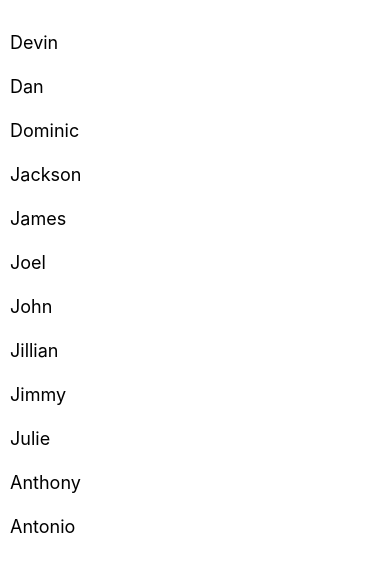
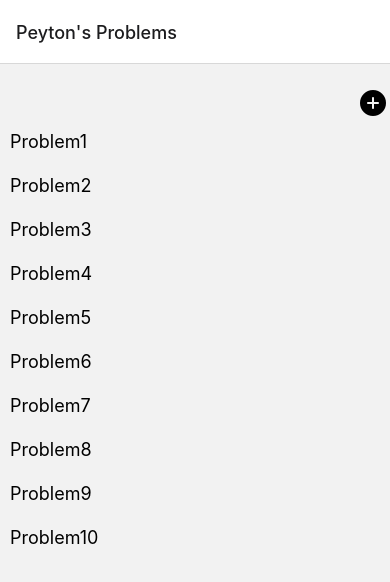
Before and after one commit to peytonzeller-av/SprayProj, a React Native app: screen /Home in a window 390 px wide. Shown: the top 582 px of the page. Built offline with nearby package versions, Linux system fonts and the light colour scheme.

Commit message:
Added mock data, Problem Details, Problem View, Navigation

```diff
--- a/App.js
+++ b/App.js
@@ -1,40 +1,56 @@
 import { StatusBar } from "expo-status-bar";
 import { StyleSheet, Text, View, FlatList } from "react-native";
-// import Icon from "@mui/material/Icon";
+import { Ionicons } from "@expo/vector-icons";
+import ProblemList from "./ProblemList";
+import { NavigationContainer } from "@react-navigation/native";
+import { createNativeStackNavigator } from "@react-navigation/native-stack";
+
+const Stack = createNativeStackNavigator();
 
 export default function App() {
   return (
+    <NavigationContainer>
+      <Stack.Navigator>
+        <Stack.Screen
+          name="Home"
+          component={HomeScreen}
+          options={{ title: "Peyton's Problems" }}
+        />
+        <Stack.Screen name="ProblemView" component={ProblemDetails} />
+      </Stack.Navigator>
+    </NavigationContainer>
+  );
+}
+
+// TODO - Break out in to separate file
+const HomeScreen = () => {
+  return (
     <View style={styles.container}>
-      {/* <Icon color="primary">add_circle</Icon> */}
-      <FlatList
-        data={[
-          { key: "Devin" },
-          { key: "Dan" },
-          { key: "Dominic" },
-          { key: "Jackson" },
-          { key: "James" },
-          { key: "Joel" },
-          { key: "John" },
-          { key: "Jillian" },
-          { key: "Jimmy" },
-          { key: "Julie" },
-          { key: "Anthony" },
-          { key: "Antonio" },
-        ]}
-        renderItem={({ item }) => <Text style={styles.item}>{item.key}</Text>}
-      />
+      <View style={styles.header}>
+        <Ionicons name="md-add-circle" size={32} />
+      </View>
+      <ProblemList />
     </View>
   );
-}
+};
+
+// TODO - Break out in to separate file
+const ProblemDetails = ({ navigation, route }) => {
+  return (
+    <View>
+      <Text>{route.params.name}</Text>
+      <Text>V{route.params.grade}</Text>
+    </View>
+  );
+};
 
 const styles = StyleSheet.create({
   container: {
     flex: 1,
     paddingTop: 22,
   },
-  item: {
-    padding: 10,
-    fontSize: 18,
-    height: 44,
+  header: {
+    flexDirection: "row",
+    justifyContent: "flex-end",
   },
 });
--- /dev/null
+++ b/ProblemList.js
@@ -0,0 +1,44 @@
+import { StyleSheet, Text, View, FlatList } from "react-native";
+import { useNavigation } from "@react-navigation/native";
+
+const ProblemList = () => {
+  const navigation = useNavigation();
+  // Mock Data
+  const data = [
+    { key: "Problem1", grade: 1, createdOn: "01-30-2022" },
+    { key: "Problem2", grade: 3, createdOn: "01-30-2022" },
+    { key: "Problem3", grade: 5, createdOn: "01-30-2022" },
+    { key: "Problem4", grade: 2, createdOn: "01-30-2022" },
+    { key: "Problem5", grade: 8, createdOn: "01-30-2022" },
+    { key: "Problem6", grade: 7, createdOn: "01-30-2022" },
+    { key: "Problem7", grade: 6, createdOn: "01-30-2022" },
+    { key: "Problem8", grade: 6, createdOn: "01-30-2022" },
+    { key: "Problem9", grade: 4, createdOn: "01-30-2022" },
+    { key: "Problem10", grade: 3, createdOn: "01-30-2022" },
+  ];
+
+  return (
+    <FlatList
+      data={data}
+      renderItem={({ item }) => (
+        <Text
+          onPress={() =>
+            navigation.navigate("ProblemView", {
+              name: item.key,
+              grade: item.grade,
+            })
+          }
+          style={{
+            padding: 10,
+            fontSize: 18,
+            height: 44,
+          }}
+        >
+          {item.key}
+        </Text>
+      )}
+    />
+  );
+};
+
+export default ProblemList;
--- a/package.json
+++ b/package.json
@@ -14,11 +14,15 @@
     "@emotion/styled": "^11.6.0",
     "@mui/icons-material": "^5.3.1",
     "@mui/material": "^5.3.1",
+    "@react-navigation/native": "^6.0.7",
+    "@react-navigation/native-stack": "^6.3.0",
     "expo": "~44.0.0",
     "expo-status-bar": "~1.2.0",
     "react": "17.0.1",
     "react-dom": "17.0.1",
     "react-native": "0.64.3",
+    "react-native-safe-area-context": "^3.3.2",
+    "react-native-screens": "^3.10.2",
     "react-native-web": "0.17.1"
   },
   "devDependencies": {
```
Also changed, not shown: HomeScreen.js (added, +13 -0 lines).
